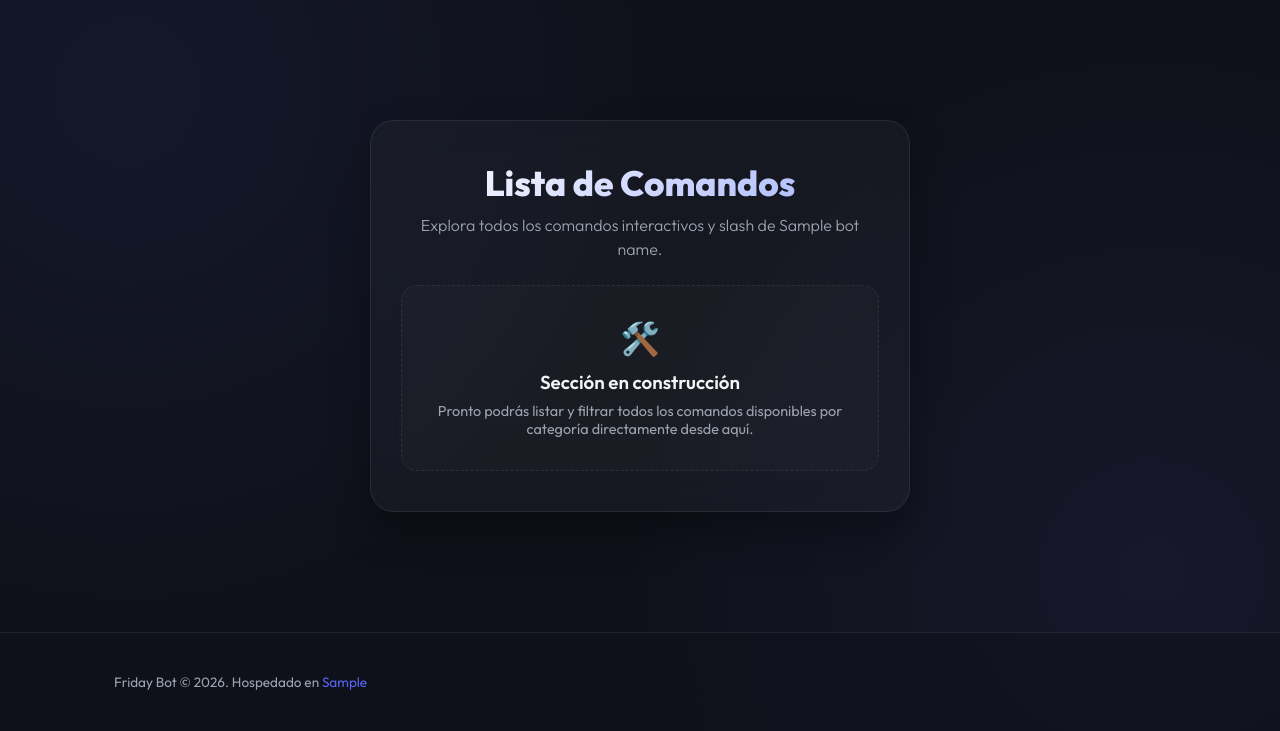
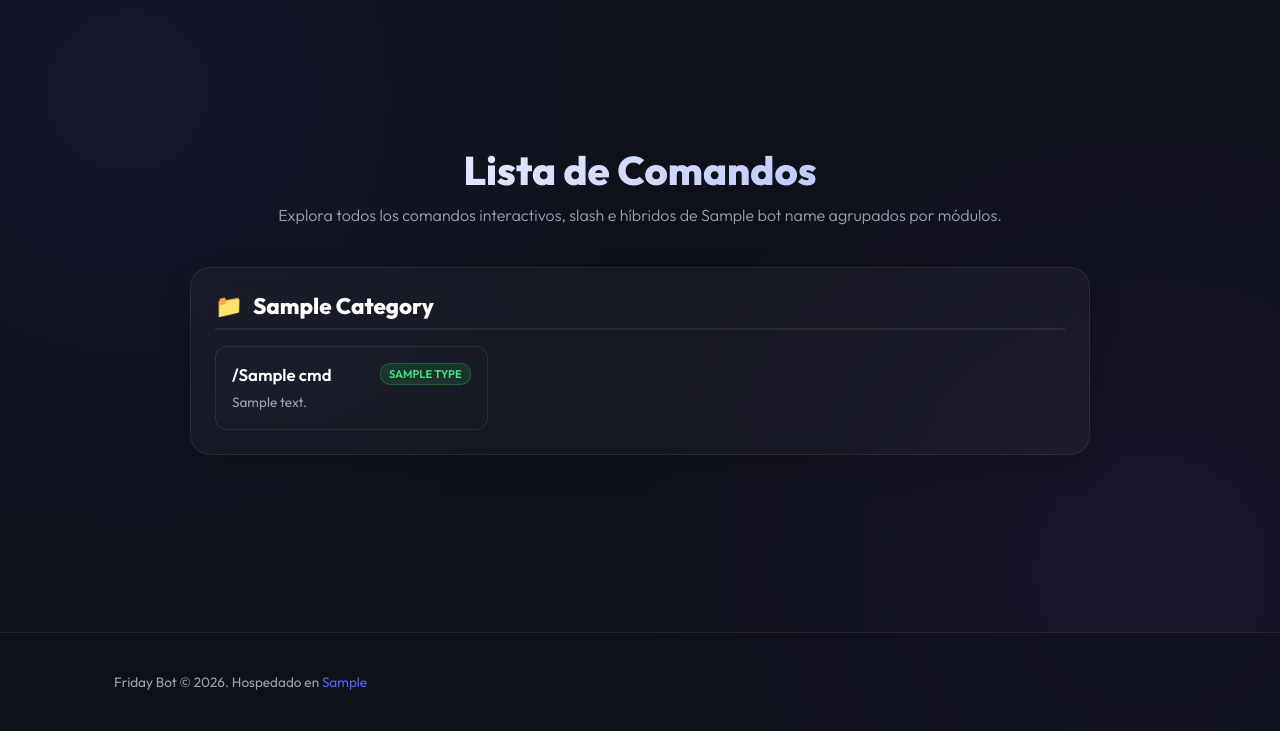
Before and after one commit to Osxlro/discord-bot-py, a FastAPI app: template web/templates/commands.html in a window 1280 px wide. Shown: the part 69-800 px from the top of the page. Run offline with FastAPI, Linux system fonts and the light colour scheme; the template is opened without the code that fills it: most values are stand-ins (such as "Sample title", 1, 10 or a date in 2020); grey boxes marked "Sample" are stand-in pictures.

Commit message:
apply comands and better bridge connection

```diff
--- a/main.py
+++ b/main.py
@@ -2,6 +2,7 @@ import asyncio
 import logging
 import logging.handlers
 import pathlib
+import datetime
 import discord
 from discord.ext import commands
 from discord import app_commands
@@ -81,6 +82,7 @@ class BotPersonal(commands.AutoShardedBot):
                 assets={'large_image': settings.CONFIG["bot_config"]["presence_asset"]}
             )
         )
+        self.start_time = datetime.datetime.now(datetime.timezone.utc)
         # Cooldown Global: 1 comando cada 3.0 segundos por usuario
         self.global_cd = commands.CooldownMapping.from_cooldown(1, 3.0, commands.BucketType.user)
 
--- a/web/app.py
+++ b/web/app.py
@@ -4,6 +4,7 @@ from fastapi.templating import Jinja2Templates
 from fastapi.middleware.cors import CORSMiddleware
 from fastapi.staticfiles import StaticFiles
 from web.config import web_settings
+from services.features import web_bridge_service
 import pathlib
 import time
 
@@ -70,10 +71,20 @@ def create_app() -> FastAPI:
         allow_headers=["*"],
     )
 
-    # 2. Middleware de Rate Limiting
+    # 2. Middleware de Rate Limiting con soporte para IP Real detrás de Cloudflare
     @app.middleware("http")
     async def rate_limit_middleware(request: Request, call_next):
-        client_ip = request.client.host if request.client else "unknown"
+        # Intentar extraer cabezales de Cloudflare
+        cf_ip = request.headers.get("cf-connecting-ip")
+        x_forwarded = request.headers.get("x-forwarded-for")
+
+        if cf_ip:
+            client_ip = cf_ip
+        elif x_forwarded:
+            client_ip = x_forwarded.split(",")[0].strip()
+        else:
+            client_ip = request.client.host if request.client else "unknown"
+
         now = time.time()
 
         # Obtener historial de peticiones de esta IP y limpiarlo de eventos expirados
@@ -96,21 +107,30 @@ def create_app() -> FastAPI:
         bot = getattr(request.app.state, "bot", None)
         ctx = get_common_context(request, active_page="index")
 
-        # Agregar estadísticas específicas de index
-        ctx["guilds_count"] = 0
-        ctx["users_count"] = 0
-        ctx["commands_count"] = 0
+        stats = {
+            "latency": 0.0,
+            "uptime_seconds": 0.0,
+            "uptime_str": "0m",
+            "guilds_count": 0,
+            "users_count": 0,
+            "commands_count": 0
+        }
+        if bot and bot.is_ready():
+            stats = web_bridge_service.get_bot_status(bot)
 
-        if bot and bot.is_ready():
-            ctx["guilds_count"] = len(bot.guilds)
-            ctx["users_count"] = sum(guild.member_count for guild in bot.guilds if guild.member_count)
-            ctx["commands_count"] = len(bot.commands) + len(bot.tree.get_commands())
-
+        ctx.update(stats)
         return templates.TemplateResponse(request, "index.html", ctx)
 
     @app.get("/commands", response_class=HTMLResponse)
     async def commands_page(request: Request):
+        bot = getattr(request.app.state, "bot", None)
         ctx = get_common_context(request, active_page="commands")
+
+        categories = {}
+        if bot:
+            categories = web_bridge_service.get_commands_by_category(bot)
+
+        ctx["categories"] = categories
         return templates.TemplateResponse(request, "commands.html", ctx)
 
     @app.get("/docs", response_class=HTMLResponse)
--- a/web/templates/commands.html
+++ b/web/templates/commands.html
@@ -2,15 +2,145 @@
 
 {% block title %}{{ bot_name }} - Comandos{% endblock %}
 
+{% block extra_css %}
+<style>
+    .commands-container {
+        width: 100%;
+        max-width: 900px;
+        margin: 0 auto;
+    }
+
+    .category-section {
+        background: var(--card-bg);
+        border: 1px solid var(--card-border);
+        backdrop-filter: blur(16px);
+        border-radius: 20px;
+        padding: 24px;
+        margin-bottom: 32px;
+        box-shadow: 0 10px 30px rgba(0, 0, 0, 0.2);
+    }
+
+    .category-title {
+        font-size: 1.4rem;
+        font-weight: 800;
+        margin-bottom: 16px;
+        text-transform: capitalize;
+        border-bottom: 2px solid var(--card-border);
+        padding-bottom: 8px;
+        color: #ffffff;
+        display: flex;
+        align-items: center;
+        gap: 10px;
+    }
+
+    .commands-grid {
+        display: grid;
+        grid-template-columns: repeat(auto-fill, minmax(250px, 1fr));
+        gap: 16px;
+    }
+
+    .command-card {
+        background: rgba(255, 255, 255, 0.01);
+        border: 1px solid var(--card-border);
+        border-radius: 12px;
+        padding: 16px;
+        display: flex;
+        flex-direction: column;
+        justify-content: space-between;
+        transition: transform 0.2s ease, background-color 0.2s ease;
+    }
+
+    .command-card:hover {
+        transform: translateY(-2px);
+        background: rgba(255, 255, 255, 0.03);
+    }
+
+    .command-header {
+        display: flex;
+        justify-content: space-between;
+        align-items: center;
+        margin-bottom: 8px;
+    }
+
+    .command-name {
+        font-weight: 600;
+        color: #ffffff;
+        font-size: 1.05rem;
+    }
+
+    .command-badge {
+        font-size: 0.7rem;
+        padding: 3px 8px;
+        border-radius: 10px;
+        font-weight: 600;
+        text-transform: uppercase;
+    }
+
+    .badge-hibrido {
+        background: rgba(88, 101, 242, 0.15);
+        color: #5865F2;
+        border: 1px solid rgba(88, 101, 242, 0.3);
+    }
+
+    .badge-slash {
+        background: rgba(139, 92, 246, 0.15);
+        color: #a78bfa;
+        border: 1px solid rgba(139, 92, 246, 0.3);
+    }
+
+    .badge-prefijo {
+        background: rgba(34, 197, 94, 0.15);
+        color: #4ade80;
+        border: 1px solid rgba(34, 197, 94, 0.3);
+    }
+
+    .command-desc {
+        font-size: 0.85rem;
+        color: var(--text-muted);
+        line-height: 1.4;
+    }
+</style>
+{% endblock %}
+
 {% block content %}
-<div class="card">
-    <h1>Lista de Comandos</h1>
-    <p class="subtitle" style="margin-bottom: 24px;">Explora todos los comandos interactivos y slash de {{ bot_name }}.</p>
+<div class="commands-container">
+    <div style="text-align: center; margin-bottom: 40px;">
+        <h1 style="font-size: 2.5rem;">Lista de Comandos</h1>
+        <p class="subtitle">Explora todos los comandos interactivos, slash e híbridos de {{ bot_name }} agrupados por módulos.</p>
+    </div>
 
-    <div style="background: rgba(255, 255, 255, 0.02); border: 1px dashed var(--card-border); border-radius: 16px; padding: 32px 16px; text-align: center;">
-        <span style="font-size: 2rem;">🛠️</span>
-        <h3 style="margin: 12px 0 8px; font-weight: 600;">Sección en construcción</h3>
-        <p style="font-size: 0.9rem; color: var(--text-muted);">Pronto podrás listar y filtrar todos los comandos disponibles por categoría directamente desde aquí.</p>
-    </div>
+    {% if categories %}
+        {% for cat_name, cmd_list in categories.items() %}
+            <div class="category-section">
+                <h2 class="category-title">
+                    <span>📁</span> {{ cat_name }}
+                </h2>
+                <div class="commands-grid">
+                    {% for cmd in cmd_list %}
+                        <div class="command-card">
+                            <div class="command-header">
+                                <span class="command-name">/{{ cmd.name }}</span>
+                                <span class="command-badge
+                                    {% if cmd.type == 'Híbrido' %}badge-hibrido
+                                    {% elif cmd.type == 'Slash' %}badge-slash
+                                    {% else %}badge-prefijo{% endif %}">
+                                    {{ cmd.type }}
+                                </span>
+                            </div>
+                            <p class="command-desc">{{ cmd.description }}</p>
+                        </div>
+                    {% endfor %}
+                </div>
+            </div>
+        {% endfor %}
+    {% else %}
+        <div class="card" style="margin: 0 auto;">
+            <div style="background: rgba(255, 255, 255, 0.02); border: 1px dashed var(--card-border); border-radius: 16px; padding: 32px 16px; text-align: center;">
+                <span style="font-size: 2rem;">📭</span>
+                <h3 style="margin: 12px 0 8px; font-weight: 600;">Sin comandos</h3>
+                <p style="font-size: 0.9rem; color: var(--text-muted);">No se encontraron comandos registrados o el bot no está en línea.</p>
+            </div>
+        </div>
+    {% endif %}
 </div>
 {% endblock %}
```
Also changed, not shown: services/features/web_bridge_service.py (added, +114 -0 lines).
